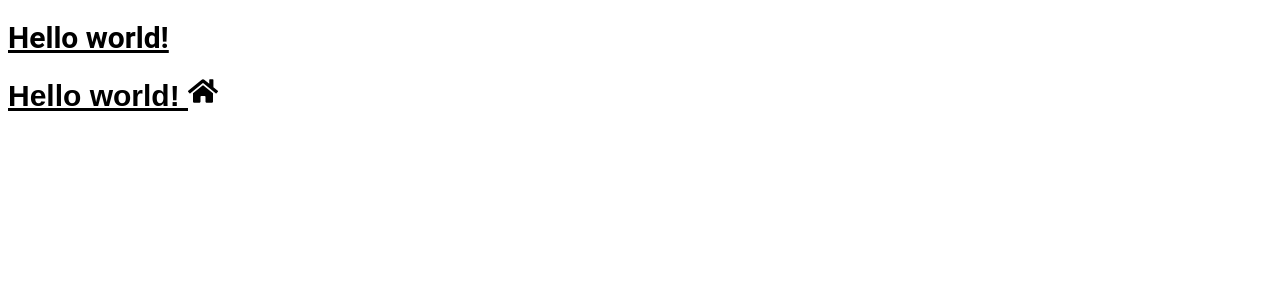
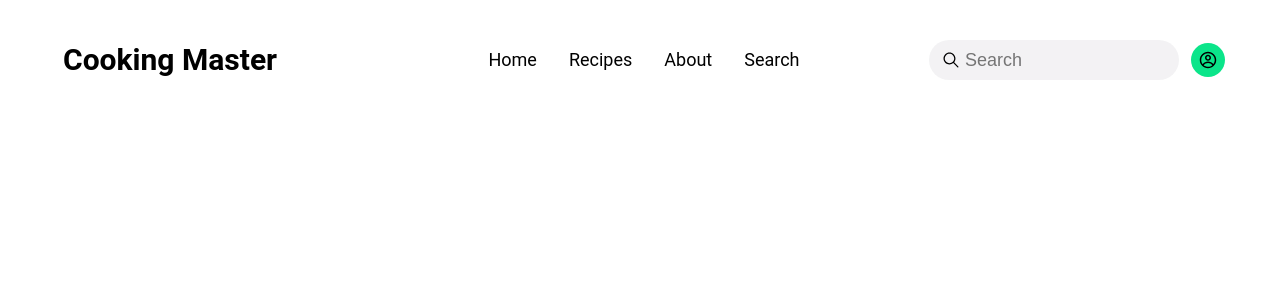
Before and after one commit to bapibiswas100808/pro-assignment-seven, a React (Vite) app: page / in a window 1280 px wide. Shown: the top 300 px of the page. Built offline with nearby package versions, Linux system fonts and the light colour scheme.

Commit message:
Header Done

```diff
--- a/index.html
+++ b/index.html
@@ -1,5 +1,5 @@
 <!DOCTYPE html>
-<html lang="en">
+<html lang="en" data-theme="light">
   <head>
     <meta charset="UTF-8" />
     <link rel="icon" type="image/svg+xml" href="/vite.svg" />
--- a/package.json
+++ b/package.json
@@ -19,6 +19,7 @@
     "@types/react-dom": "^18.2.21",
     "@vitejs/plugin-react": "^4.2.1",
     "autoprefixer": "^10.4.18",
+    "daisyui": "^4.7.3",
     "eslint": "^8.57.0",
     "eslint-plugin-react": "^7.34.0",
     "eslint-plugin-react-hooks": "^4.6.0",
--- a/src/App.jsx
+++ b/src/App.jsx
@@ -1,14 +1,11 @@
 import "./App.css";
-import { FaHome } from "react-icons/fa";
+import Navbar from "./Components/Navbar/Navbar";
 
 function App() {
   return (
-    <>
-      <h1 className="text-3xl font-roboto font-bold underline">Hello world!</h1>
-      <h1 className="text-3xl font-poppins font-bold underline">
-        Hello world! <FaHome />
-      </h1>
-    </>
+    <div className="max-w-[1170px] mx-auto px-3 lg:px-0">
+      <Navbar></Navbar>
+    </div>
   );
 }
 
--- /dev/null
+++ b/src/Components/Navbar/Navbar.jsx
@@ -0,0 +1,80 @@
+import { CgProfile } from "react-icons/cg";
+import { IoIosSearch } from "react-icons/io";
+
+const Navbar = () => {
+  return (
+    <div className="navbar bg-base-100">
+      <div className="navbar-start">
+        <div className="dropdown">
+          <div
+            tabIndex={0}
+            role="button"
+            className="btn btn-ghost lg:hidden pl-0"
+          >
+            <svg
+              xmlns="http://www.w3.org/2000/svg"
+              className="h-5 w-5"
+              fill="none"
+              viewBox="0 0 24 24"
+              stroke="currentColor"
+            >
+              <path
+                strokeLinecap="round"
+                strokeLinejoin="round"
+                strokeWidth="2"
+                d="M4 6h16M4 12h8m-8 6h16"
+              />
+            </svg>
+          </div>
+          <ul
+            tabIndex={0}
+            className="menu menu-sm dropdown-content mt-3 z-[1] p-2 shadow bg-base-100 rounded-box w-52"
+          >
+            <li>
+              <a className="text-lg font-roboto">Home</a>
+            </li>
+            <li>
+              <a className="text-lg font-roboto">Recipes</a>
+            </li>
+            <li>
+              <a className="text-lg font-roboto">About</a>
+            </li>
+            <li>
+              <a className="text-lg font-roboto">Search</a>
+            </li>
+          </ul>
+        </div>
+        <a className="btn btn-ghost text-xl lg:text-3xl font-roboto p-0">
+          Cooking Master
+        </a>
+      </div>
+      <div className="navbar-center hidden lg:flex">
+        <ul className="menu menu-horizontal px-1">
+          <li>
+            <a className="text-lg font-roboto">Home</a>
+          </li>
+          <li>
+            <a className="text-lg font-roboto">Recipes</a>
+          </li>
+          <li>
+            <a className="text-lg font-roboto">About</a>
+          </li>
+          <li>
+            <a className="text-lg font-roboto">Search</a>
+          </li>
+        </ul>
+      </div>
+      <div className="navbar-end pr-2">
+        <IoIosSearch className="relative left-8 hidden md:block lg:block text-xl" />
+        <input
+          className="hidden md:block lg:block pl-9 py-[6px] rounded-3xl me-3 bg-[#150B2B0D] border-0 text-lg max-w-[212px]"
+          type="text"
+          placeholder="Search"
+        />
+        <CgProfile className="bg-[#0BE58A] text-lg p-2 rounded-full" />
+      </div>
+    </div>
+  );
+};
+
+export default Navbar;
--- a/tailwind.config.js
+++ b/tailwind.config.js
@@ -4,5 +4,5 @@ export default {
   theme: {
     extend: {},
   },
-  plugins: [],
+  plugins: [require("daisyui")],
 };
```
Also changed, not shown: 1 other file (tests, documents, lock files or other folders).
